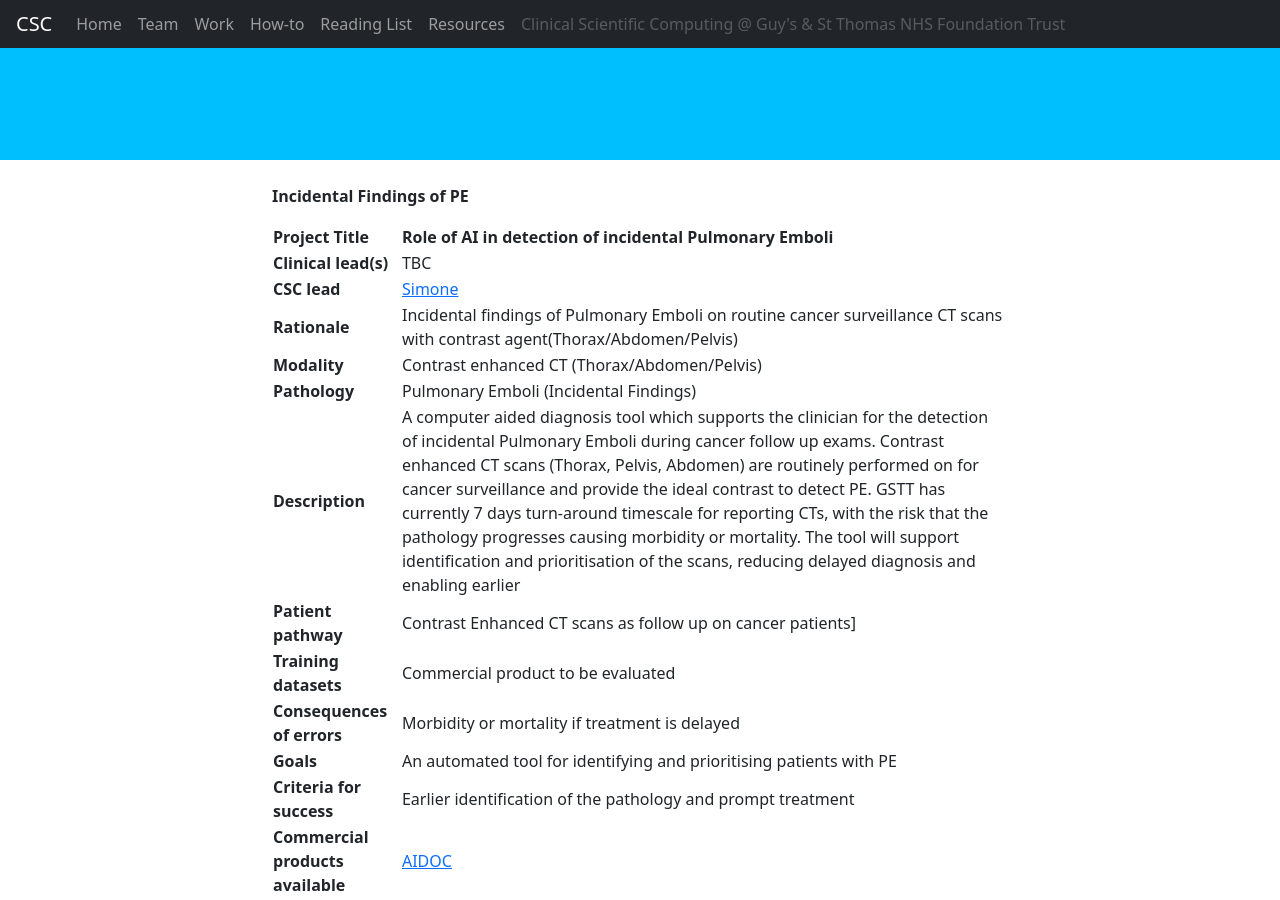
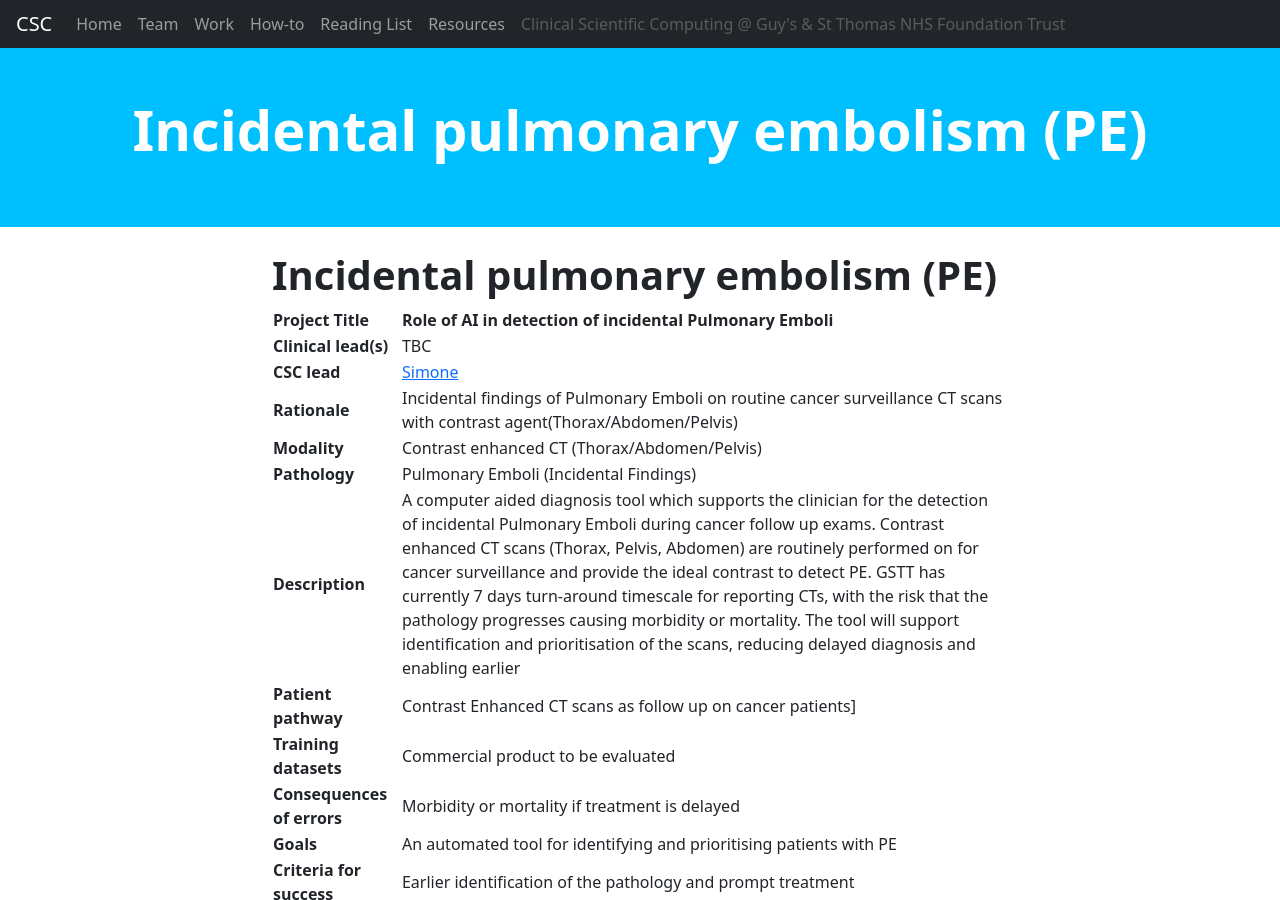
Before and after one commit to GSTT-CSC/gstt-csc-old, a Jekyll site: the page built from projects/AIC004_IncidentalFindingPE_CT.md, in a window 1280 px wide and 900 px high. Built offline with Jekyll 4.4.1, drawn with Linux system fonts in a browser that asks for light colours; our own code applies the rules of GitHub Pages for plain Markdown files.

Commit message:
Update AIC004_IncidentalFindingPE_CT.md

```diff
--- a/projects/AIC004_IncidentalFindingPE_CT.md
+++ b/projects/AIC004_IncidentalFindingPE_CT.md
@@ -1,4 +1,4 @@
- <b>Incidental Findings of PE
+# **Incidental pulmonary embolism (PE)**
 
 | Project Title | Role of AI in detection of incidental Pulmonary Emboli |
 | --- | --- |
```
